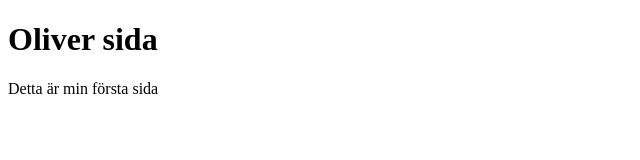
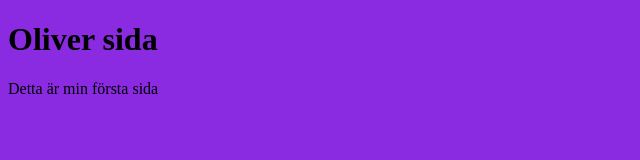
Before and after one commit to OliverForsberg1673/OliverForsberg1673.github.io, a plain HTML site: page index.html in a window 1280 px wide. Shown: the whole page, without its empty margins (0-640 px from the left). Drawn offline with Linux system fonts and the light colour scheme.

Commit message:
Tillagt färg

```diff
--- /dev/null
+++ b/css/style.css
@@ -0,0 +1,3 @@
+body{
+    background-color: blueviolet;
+}
--- a/index.html
+++ b/index.html
@@ -4,6 +4,7 @@
     <meta charset="UTF-8">
     <meta name="viewport" content="width=device-width, initial-scale=1.0">
     <title>Oliver sida</title>
+    <link rel="stylesheet" href="css/style.css">
 </head>
 <body>
     <h1>Oliver sida</h1>
```
